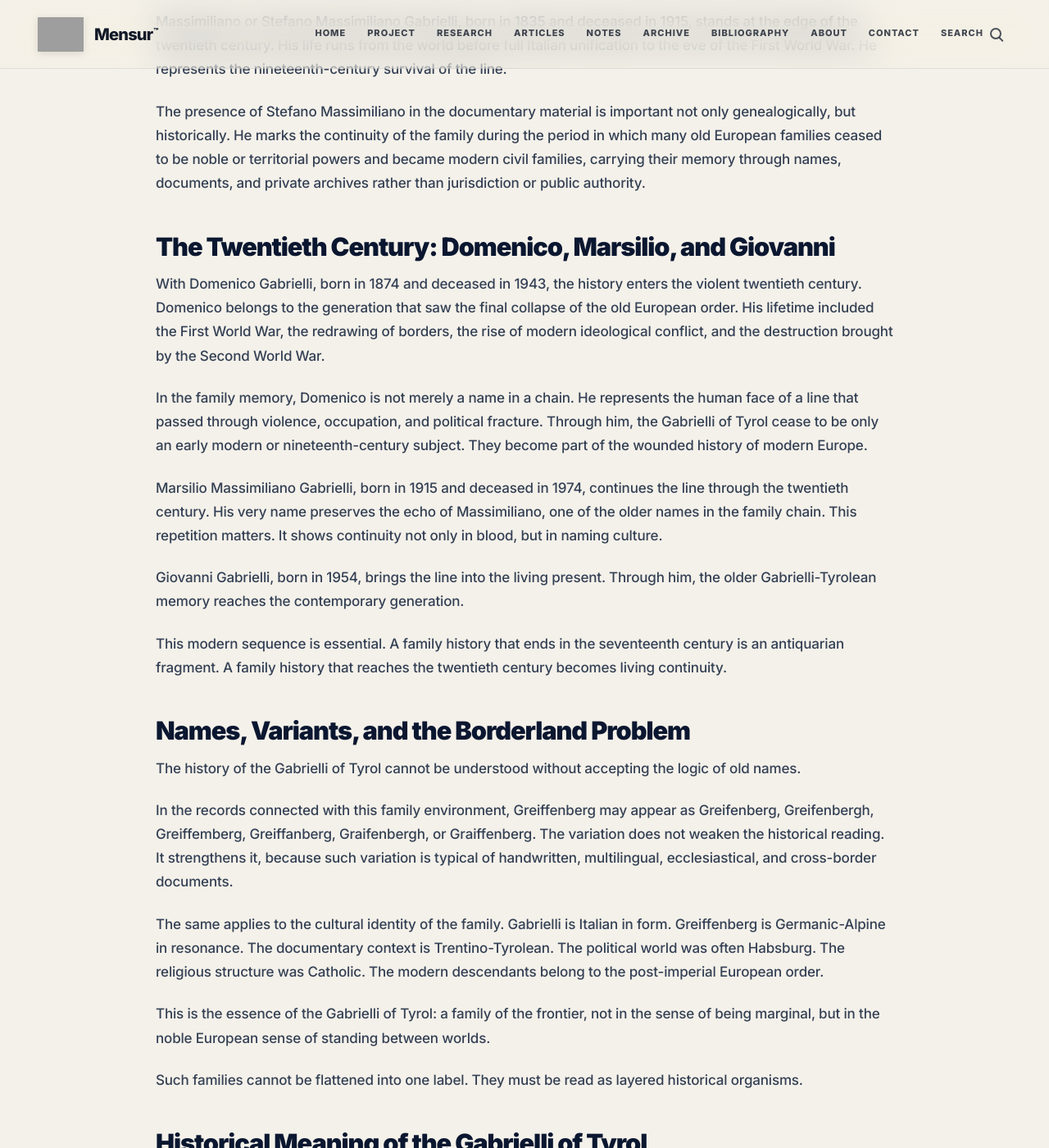
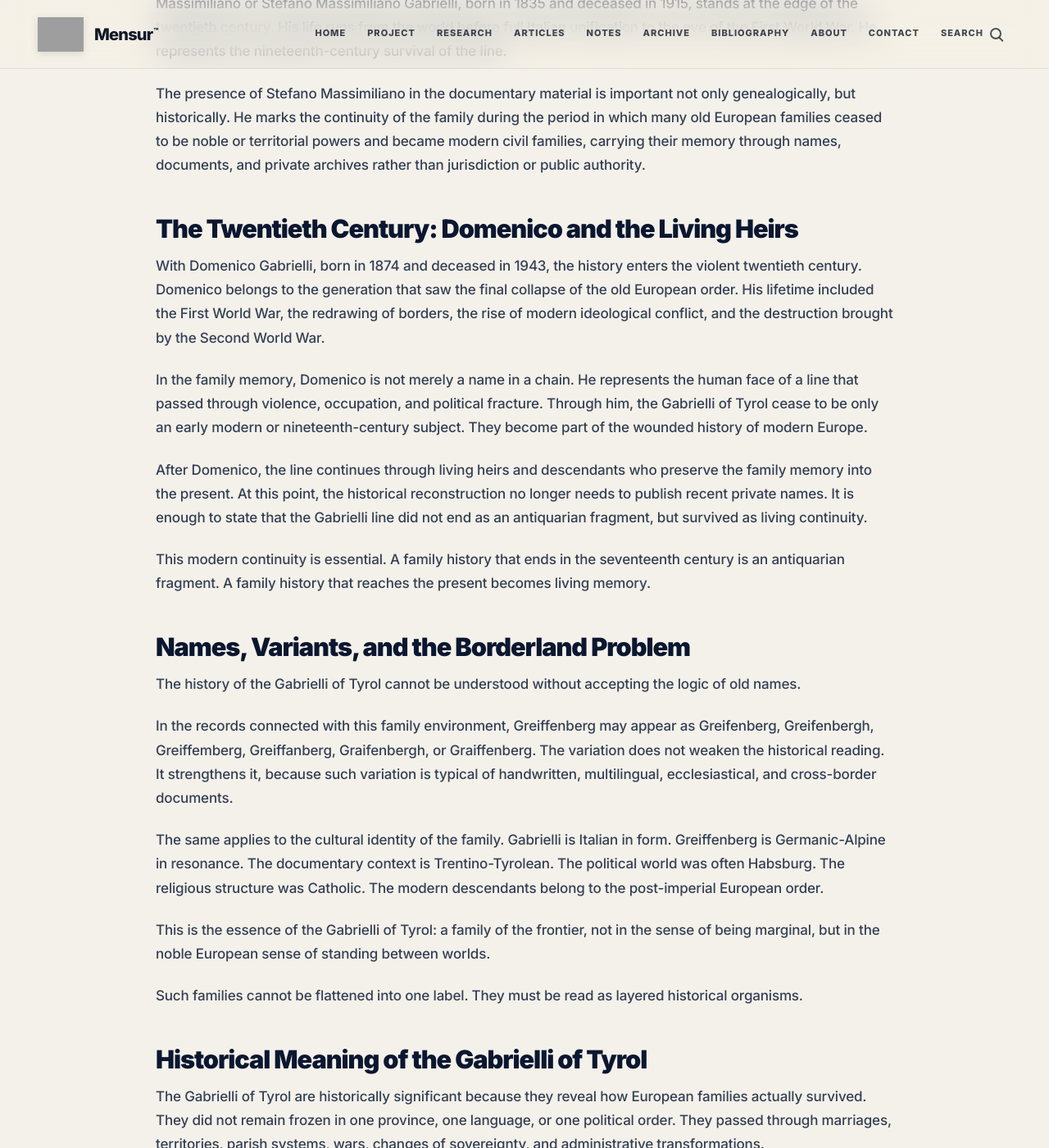
Before and after one commit to Codice99/mensur.org, a Jekyll site: the page built from _posts/2026-06-25-the-gabrielli-of-tyrol.md, in a window 1280 px wide and 1400 px high, scrolled down 6751 px. Shown: the whole window at 82% size. Built offline with Jekyll 4.4.1, drawn with Linux system fonts in a browser that asks for light colours; some of the changed text lies outside the part shown; grey boxes are pictures that could not be loaded.

Commit message:
Revise living family references in Gabrielli article

```diff
--- a/_posts/2026-06-25-the-gabrielli-of-tyrol.md
+++ b/_posts/2026-06-25-the-gabrielli-of-tyrol.md
@@ -13,7 +13,7 @@ description: "A historical and genealogical reconstruction of the Gabrielli of T
 
 To speak of the Gabrielli of Tyrol is to speak of a family placed at the crossing point of Italy and the Germanic Alps. The name Gabrielli carries an unmistakably Italian form, rooted in the older aristocratic and civic world of central Italy; yet the Tyrolean branch belongs to another landscape: valleys, passes, parish registers, Habsburg frontiers, Trentino churches, mountain communities, and the complex borderland between Latin and German Europe.
 
-This is not the history of a surname floating in abstraction. It is the history of a line. The documentary material preserved in the family dossier gives a coherent genealogical chain beginning with Bartholomeus de Baccaresca de Gabrielli, passing through Charles de Baccaresca de Gabrielli and Maria Theresia von Greiffenberg, and continuing through Bartholomeus Gabrielli, Daniele, Matheus, Bartolomeo, Bartholomeus, Massimiliano or Stefano Massimiliano, Domenico, Marsilio Massimiliano, Giovanni, and the modern bearer of the family memory.
+This is not the history of a surname floating in abstraction. It is the history of a line. The documentary material preserved in the family dossier gives a coherent genealogical chain beginning with Bartholomeus de Baccaresca de Gabrielli, passing through Charles de Baccaresca de Gabrielli and Maria Theresia von Greiffenberg, and continuing through Bartholomeus Gabrielli, Daniele, Matheus, Bartolomeo, Bartholomeus, Massimiliano or Stefano Massimiliano, Domenico, and the living heirs who continue the family memory.
 
 The Gabrielli of Tyrol should therefore be understood as an Alpine branch of an older Italian house: Italian in name, Catholic in record, Tyrolean in territory, and Central European in historical atmosphere.
 
@@ -69,9 +69,7 @@ The family dossier preserves the following genealogical sequence as the central
 
 11. Domenico Gabrielli, born in 1874 and deceased in 1943, direct modern ascendant of the Gabrielli line.
 
-12. Marsilio Massimiliano Gabrielli, born in 1915 and deceased in 1974, continuation of the modern paternal line.
-
-13. Giovanni Gabrielli, born in 1954, immediate modern paternal link.
+12. The living heirs of the Gabrielli line, whose existence preserves the continuity of the family memory into the present without requiring the publication of recent private names.
 
 This chain is not merely a list of names. It is a structure of historical passage. It carries the family from the early modern period into the twentieth century: from the age of noble houses and imperial borderlands to the modern European family.
 
@@ -145,17 +143,15 @@ Massimiliano or Stefano Massimiliano Gabrielli, born in 1835 and deceased in 191
 
 The presence of Stefano Massimiliano in the documentary material is important not only genealogically, but historically. He marks the continuity of the family during the period in which many old European families ceased to be noble or territorial powers and became modern civil families, carrying their memory through names, documents, and private archives rather than jurisdiction or public authority.
 
-## The Twentieth Century: Domenico, Marsilio, and Giovanni
+## The Twentieth Century: Domenico and the Living Heirs
 
 With Domenico Gabrielli, born in 1874 and deceased in 1943, the history enters the violent twentieth century. Domenico belongs to the generation that saw the final collapse of the old European order. His lifetime included the First World War, the redrawing of borders, the rise of modern ideological conflict, and the destruction brought by the Second World War.
 
 In the family memory, Domenico is not merely a name in a chain. He represents the human face of a line that passed through violence, occupation, and political fracture. Through him, the Gabrielli of Tyrol cease to be only an early modern or nineteenth-century subject. They become part of the wounded history of modern Europe.
 
-Marsilio Massimiliano Gabrielli, born in 1915 and deceased in 1974, continues the line through the twentieth century. His very name preserves the echo of Massimiliano, one of the older names in the family chain. This repetition matters. It shows continuity not only in blood, but in naming culture.
+After Domenico, the line continues through living heirs and descendants who preserve the family memory into the present. At this point, the historical reconstruction no longer needs to publish recent private names. It is enough to state that the Gabrielli line did not end as an antiquarian fragment, but survived as living continuity.
 
-Giovanni Gabrielli, born in 1954, brings the line into the living present. Through him, the older Gabrielli-Tyrolean memory reaches the contemporary generation.
-
-This modern sequence is essential. A family history that ends in the seventeenth century is an antiquarian fragment. A family history that reaches the twentieth century becomes living continuity.
+This modern continuity is essential. A family history that ends in the seventeenth century is an antiquarian fragment. A family history that reaches the present becomes living memory.
 
 ## Names, Variants, and the Borderland Problem
 
@@ -180,7 +176,7 @@ Their history contains several layers:
 * the union with the Greiffenberg element;
 * the Trentino parish and onomastic trace;
 * the nineteenth-century continuation through Bartholomeus and Stefano Massimiliano;
-* the twentieth-century survival through Domenico, Marsilio, and Giovanni.
+* the twentieth-century survival through Domenico and the living heirs of the line.
 
 This is not a fragmented history. It is a layered one. The Gabrielli of Tyrol are Italian and Alpine, Latin and Germanic, local and transregional, Catholic and European.
 
@@ -188,7 +184,7 @@ Their deepest historical meaning lies precisely in this layered continuity. They
 
 ## Conclusion
 
-The Gabrielli of Tyrol should be read as an Alpine branch of an old Italian family, shaped by the Trentino-Tyrolean world and preserved through a clear genealogical chain. Their history begins in the early modern documentary sequence of Bartholomeus de Baccaresca de Gabrielli and Charles de Baccaresca de Gabrielli, receives a decisive Alpine-Germanic element through Maria Theresia von Greiffenberg, and continues through Bartholomeus, Daniele, Matheus, Bartolomeo, Bartholomeus, Massimiliano, Domenico, Marsilio, and Giovanni.
+The Gabrielli of Tyrol should be read as an Alpine branch of an old Italian family, shaped by the Trentino-Tyrolean world and preserved through a clear genealogical chain. Their history begins in the early modern documentary sequence of Bartholomeus de Baccaresca de Gabrielli and Charles de Baccaresca de Gabrielli, receives a decisive Alpine-Germanic element through Maria Theresia von Greiffenberg, and continues through Bartholomeus, Daniele, Matheus, Bartolomeo, Bartholomeus, Massimiliano, Domenico, and the living heirs of the line.
 
 Their world was not the flat world of modern nationalism. It was the older Europe of passes, valleys, bishoprics, imperial frontiers, parish books, family pantheons, and names written in several forms by several hands. That is why the Gabrielli of Tyrol matter. They are not merely a surname. They are a historical line showing how Italy, Tyrol, Trentino, and the Germanic Alps could meet inside one family.
 
```
